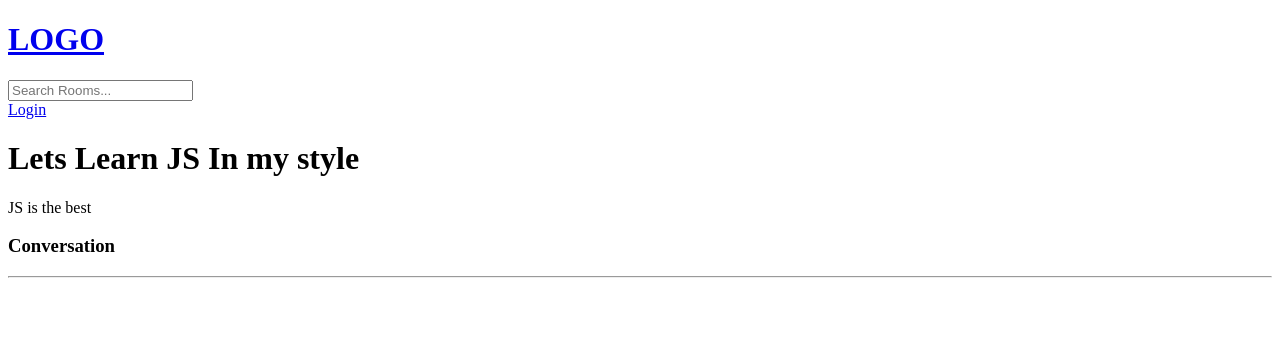
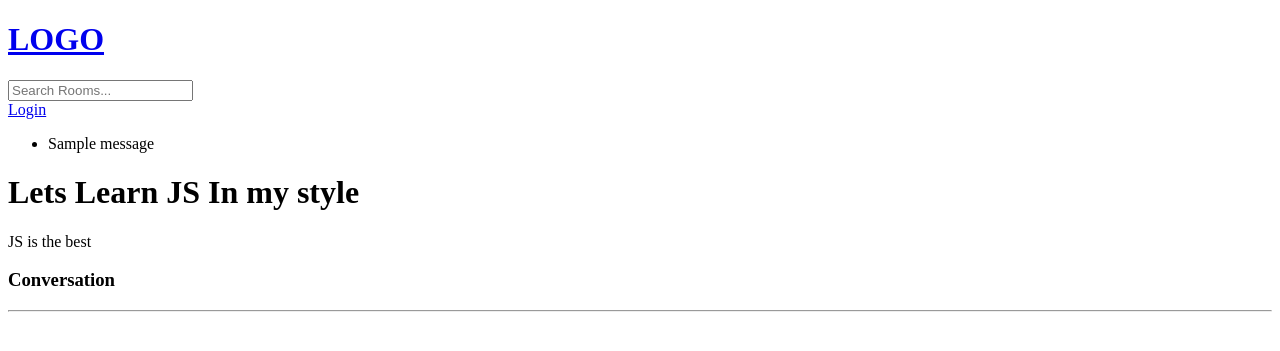
Before and after one commit to sahil-vanarse/linkUp, a Django app: page /room/3/ in a window 1280 px wide. Shown: the top 351 px of the page. Run offline with Django 5.2, Linux system fonts and the light colour scheme; data comes from the database, SQL or seed files in the repository; both versions use the stored data as it was after the commit; one stand-in notice (Sample message) is shown.

Commit message:
Messages

```diff
--- a/base/templates/base/room.html
+++ b/base/templates/base/room.html
@@ -10,11 +10,23 @@
     <h3>Conversation</h3>
     <hr>
 
-    {% for message in messages %}
+    {% for message in room_messages %}
     <div>
-        <small>@{{message.user}}  {{message.created}} </small>
+        <small>@{{message.user}}  {{message.created|timesince}} ago </small>
+        <p>{{message.body}}</p>
+        <hr>
     </div>
     {% endfor %}
 </div>
 
+{% if request.user.is_authenticated %}
+<div class="comment-form">
+    <form method="POST" action="">
+        {% csrf_token %}
+        <input type="text" name="body" placeholder="Write your message here ..." />
+    </form>
+
+</div>
+{% endif %}
+
 {% endblock content %}
--- a/base/views.py
+++ b/base/views.py
@@ -2,7 +2,7 @@
 from django.db.models import Q
 from django.http import HttpResponse
 from django.contrib.auth.decorators import login_required
-from .models import Room, Topic
+from .models import Room, Topic, Message
 from .forms import RoomForm
 from django.contrib.auth.models import User
 from django.contrib.auth import authenticate, login, logout
@@ -73,8 +73,17 @@
 
 def room(request, pk):
     room = Room.objects.get(id=pk)
-    messages = room.message_set.all()
-    context = {'room' : room, 'messages' : messages}
+    room_messages = room.message_set.all().order_by('-created')
+
+    if request.method == 'POST':
+        message = Message.objects.create(
+            user = request.user,
+            room = room,
+            body = request.POST.get('body')
+        )
+        return redirect('room', pk=room.id)
+
+    context = {'room' : room, 'room_messages' : room_messages}
     return render(request, 'base/room.html', context)
 
 @login_required(login_url="login")
```
Also changed, not shown: db.sqlite3.
